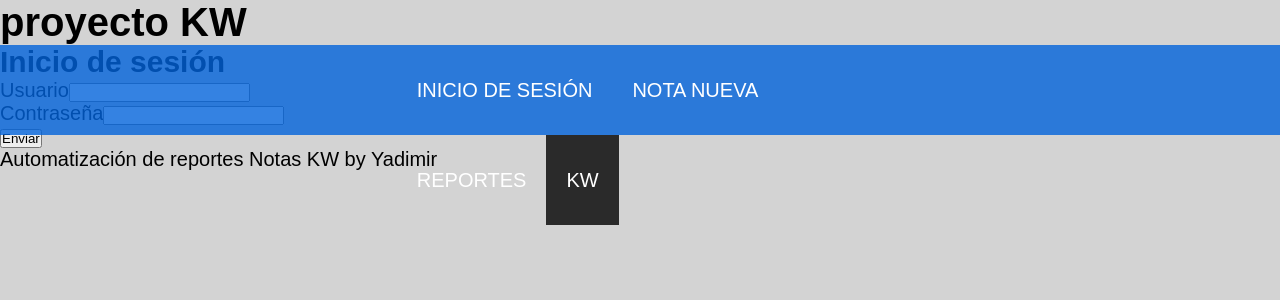
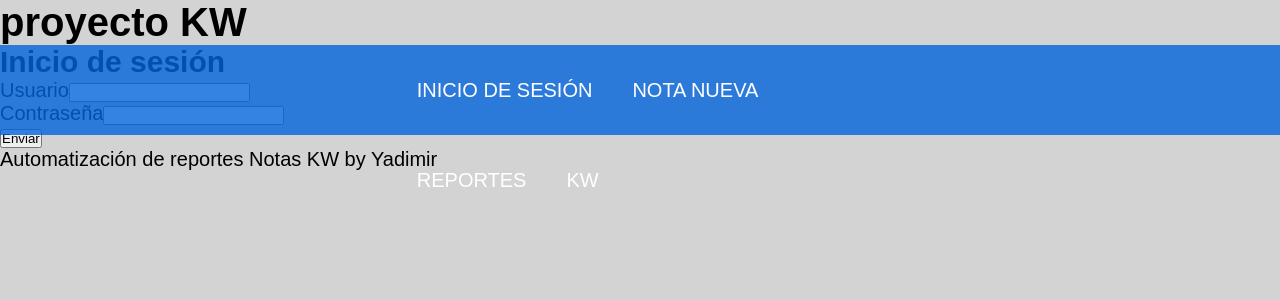
Before and after one commit to YadimirCovBel/KWproy, an Angular app in the folder proyectoKW/: page / in a window 1280 px wide. In both pictures the pointer is over the link "KW". Shown: the top 300 px of the page. Built offline with nearby package versions, Linux system fonts and the light colour scheme.

Commit message:
comenzamos a hacer la maquetacion del logo KW

```diff
--- a/proyectoKW/src/assets/css/style.css
+++ b/proyectoKW/src/assets/css/style.css
@@ -56,3 +56,7 @@ header a{
 header a:hover, .actived{
     background: rgba(0, 0, 0, 0.8);
 }
+/*logotipo  */
+header #logo a:hover{
+    background: transparent;
+}
```
